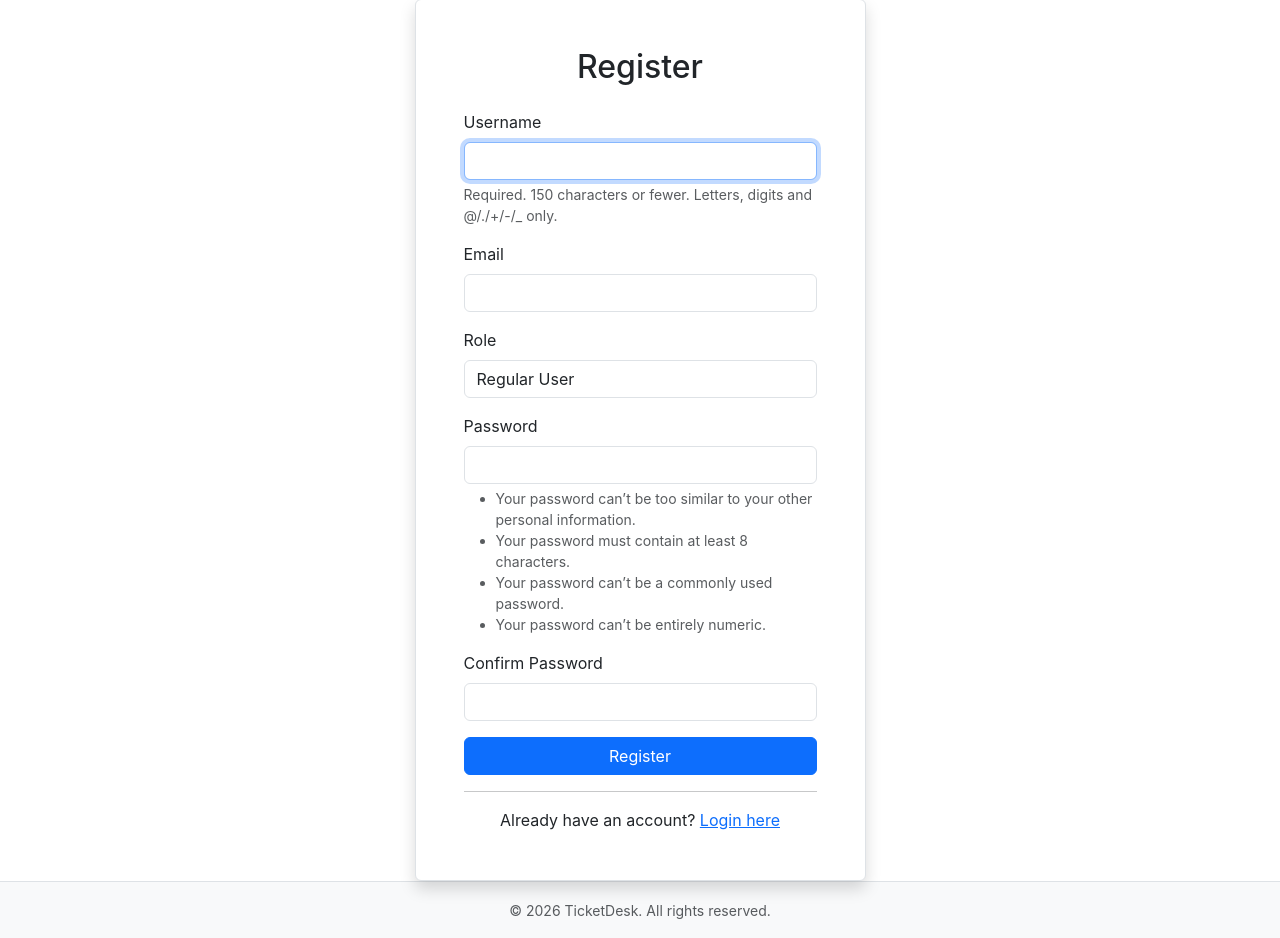
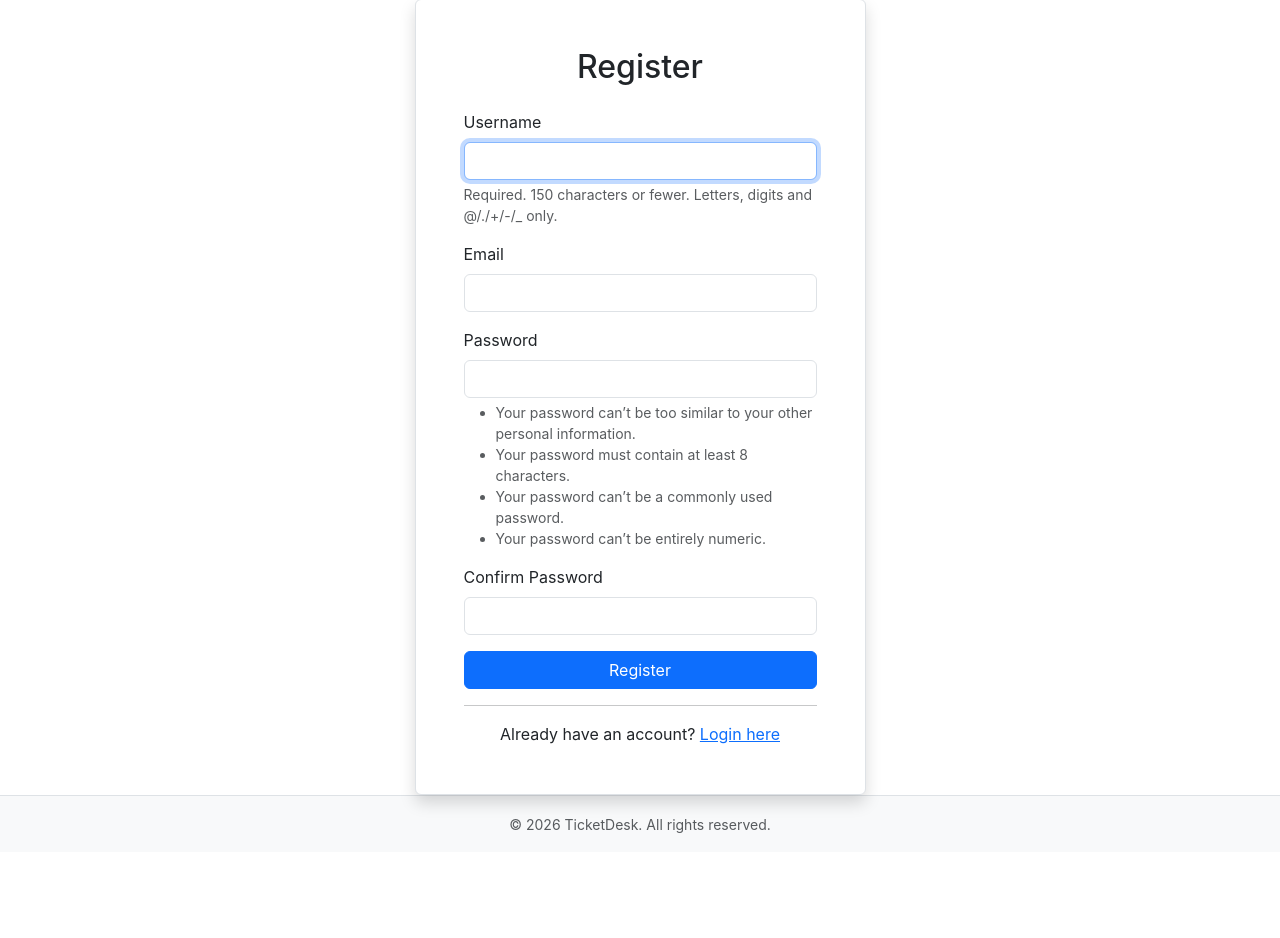
Before and after one commit to msallean-git/ticketing-platform, a Django app: page /register/ in a window 1280 px wide. Shown: the part 81-1019 px from the top of the page. After the commit the page ends 914 px from the top, so only its background shows below. Run offline with Django 5.2, Linux system fonts and the light colour scheme.

Commit message:
Restrict role assignment to admins only
Remove the role selector from the public registration form so all new
users default to the 'user' role. Employee role can only be assigned
by admins via the Django admin panel.

Co-Authored-By: Claude Sonnet 4.6 <noreply@anthropic.com>

```diff
--- a/tickets/forms.py
+++ b/tickets/forms.py
@@ -26,11 +26,10 @@ class MultipleFileField(forms.FileField):
 
 class RegistrationForm(UserCreationForm):
     email = forms.EmailField(required=True)
-    role = forms.ChoiceField(choices=Profile.ROLE_CHOICES, initial='user')
 
     class Meta:
         model = User
-        fields = ('username', 'email', 'password1', 'password2', 'role')
+        fields = ('username', 'email', 'password1', 'password2')
 
     def __init__(self, *args, **kwargs):
         super().__init__(*args, **kwargs)
@@ -42,8 +41,7 @@ class RegistrationForm(UserCreationForm):
         user.email = self.cleaned_data['email']
         if commit:
             user.save()
-            user.profile.role = self.cleaned_data['role']
-            user.profile.save()
+            # Role defaults to 'user'; only admins can assign employee role via admin panel
         return user
 
 
--- a/tickets/templates/registration/register.html
+++ b/tickets/templates/registration/register.html
@@ -35,14 +35,6 @@
                     </div>
 
                     <div class="mb-3">
-                        <label for="{{ form.role.id_for_label }}" class="form-label">Role</label>
-                        {{ form.role }}
-                        {% if form.role.errors %}
-                            <div class="text-danger small">{{ form.role.errors }}</div>
-                        {% endif %}
-                    </div>
-
-                    <div class="mb-3">
                         <label for="{{ form.password1.id_for_label }}" class="form-label">Password</label>
                         {{ form.password1 }}
                         {% if form.password1.errors %}
```
